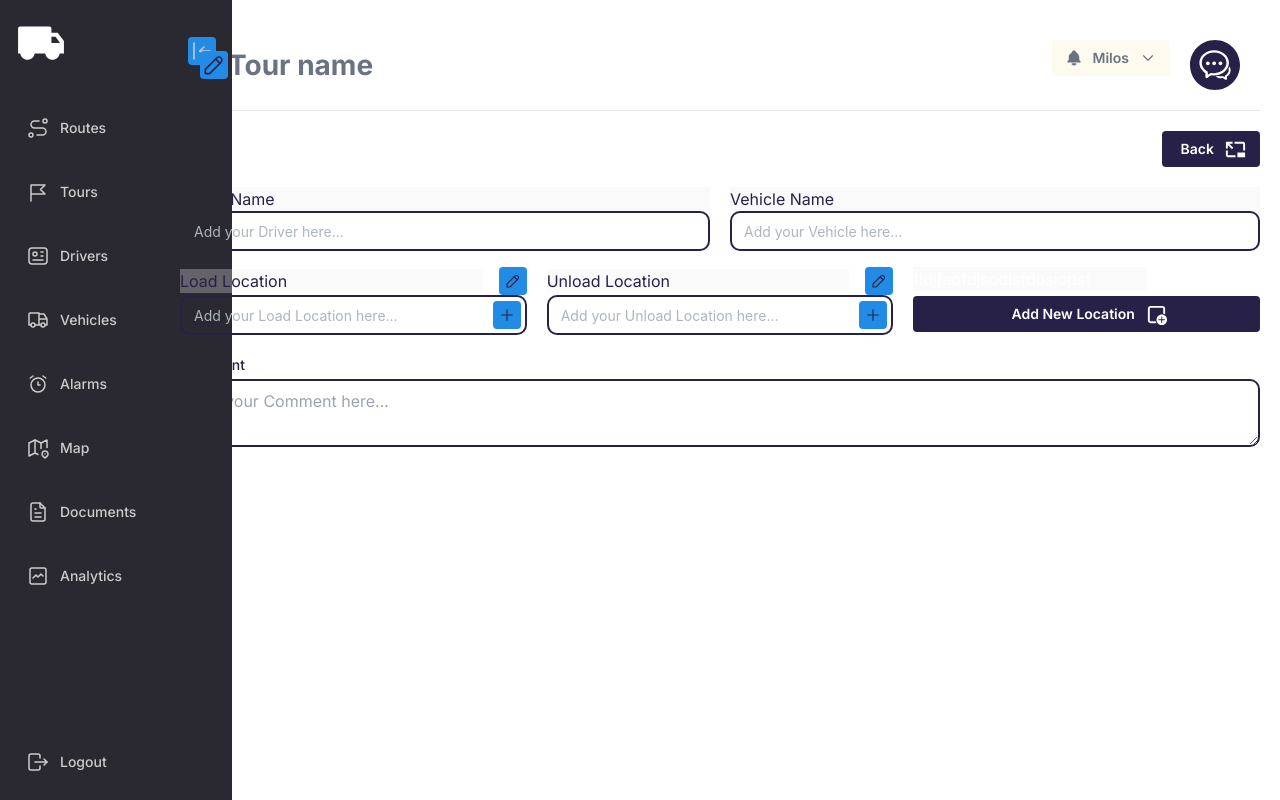
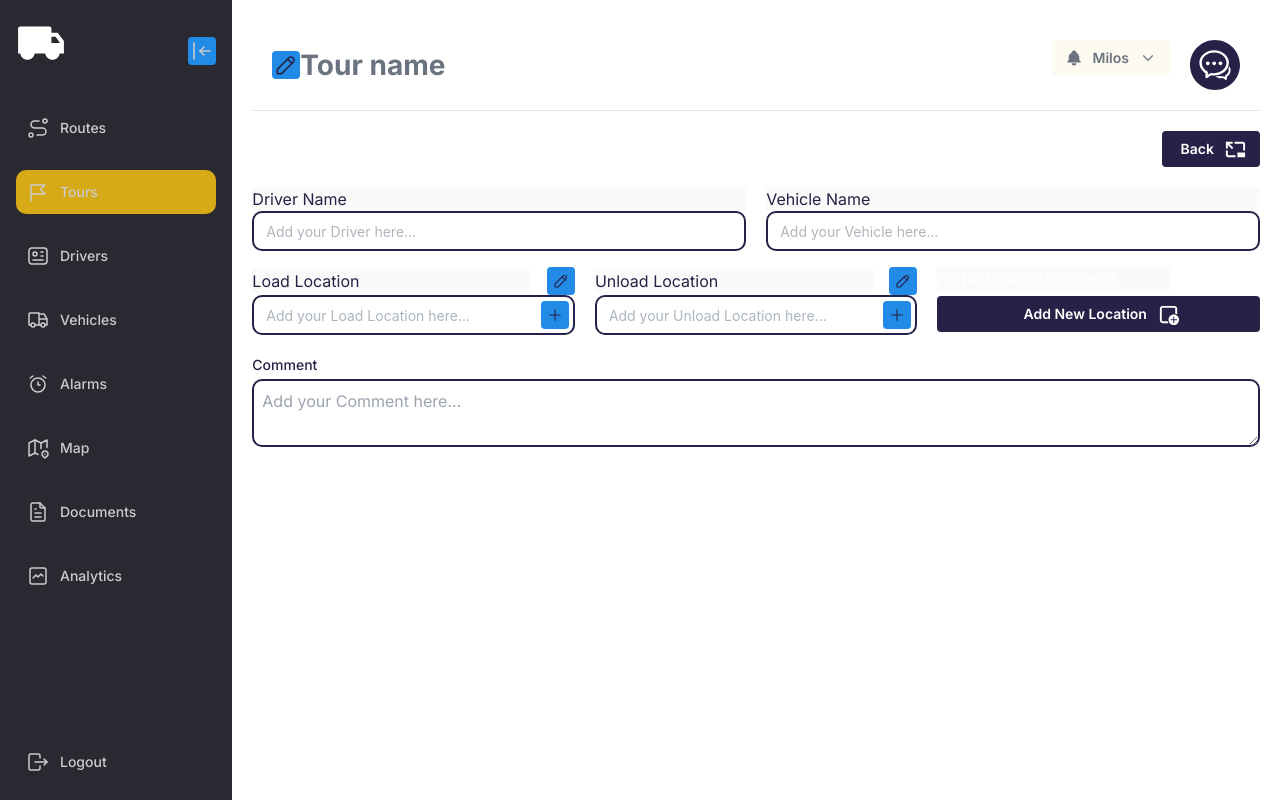
Before and after one commit to milanradosavac123/spedicija, a Next.js app: page /new_tour in a window 1280 px wide. Built offline with nearby package versions, Linux system fonts and the light colour scheme.

Commit message:
fixed navbar staying on top of page when the rest of the stuff scrolls

```diff
--- a/src/app/LayoutPage.tsx
+++ /dev/null
@@ -1,32 +0,0 @@
-"use client";
-
-import { StandardNavBar } from "@/components/StandardNavBar";
-import { usePathname } from "next/navigation";
-import { useState } from "react";
-
-interface LayoutPageProps {
-    children: React.ReactNode
-}
-
-export default function LayoutPage({ children }: LayoutPageProps) {
-
-    function isMobile(): boolean {
-        return navigator.maxTouchPoints > 0 && (navigator.userAgent.includes("Android") || navigator.userAgent.includes("iPhone") || navigator.userAgent.includes("iPad"));
-    }
-
-    const [isNavbarCollapsed, setIsNavBarCollapsed] = useState(isMobile());
-
-    const route = usePathname()
-
-    return (
-        <div className={`grid ${isNavbarCollapsed ? "grid-cols-14" : "grid-cols-8"}`}>
-            <StandardNavBar
-                isNavbarCollapsed={isNavbarCollapsed}
-                onNavbarCollapseToggle={(newValue) => {
-                    setIsNavBarCollapsed(newValue);
-                }}
-            />
-            <div className={`${route === "/new_tour" ? "col-span-7" : "col-span-10"} col-start-2`}>{children}</div>
-        </div>
-    );
-}
--- a/src/app/layout.tsx
+++ b/src/app/layout.tsx
@@ -5,7 +5,7 @@ import "./globals.css";
 import { ColorSchemeScript, MantineProvider } from "@mantine/core";
 import { StandardNavBar } from "@/components/StandardNavBar";
 import React from "react";
-import LayoutPage from "./LayoutPage";
+
 
 const inter = Inter({ subsets: ["latin"] });
 
@@ -27,11 +27,16 @@ export default function RootLayout({
       <head>
         <ColorSchemeScript defaultColorScheme="light" />
       </head>
-      <body className={inter.className}>
+      <body className={`${inter.className}`}>
         <MantineProvider>
-          <LayoutPage>
-            {children}
-          </LayoutPage>
+            <div className="flex flex-col h-screen overflow-hidden">
+              <div className="flex overflow-hidden">
+                <StandardNavBar />
+                <main className="max-h-full flex-1 overflow-y-auto">
+                  {children}
+                </main>
+              </div>
+            </div>
         </MantineProvider>
       </body>
     </html>
--- a/src/app/new_tour/page.tsx
+++ b/src/app/new_tour/page.tsx
@@ -113,6 +113,7 @@ export default function NewTourPage() {
             } as Task)
             setCurrentTaskText("");
             setShouldShowAddNewTaskTextField(false);
+            setTaskUnderEdit("");
         } else {
             setCurrentTaskText("");
             setShouldShowAddNewTaskTextField(false);
--- a/src/components/StandardNavBar.tsx
+++ b/src/components/StandardNavBar.tsx
@@ -32,18 +32,24 @@ const data = [
 ];
 
 interface StandardNavBarProps {
-  className?: string,
-  isNavbarCollapsed: boolean,
-  onNavbarCollapseToggle: (newValue: boolean) => void,
+  className?: string
 }
 
-export function StandardNavBar({ className, isNavbarCollapsed = false, onNavbarCollapseToggle }: StandardNavBarProps) {
+export function StandardNavBar({ className }: StandardNavBarProps) {
 
-  const route = usePathname();
+  function isMobile(): boolean {
+    return navigator.maxTouchPoints > 0 && (navigator.userAgent.includes("Android") || navigator.userAgent.includes("iPhone") || navigator.userAgent.includes("iPad"));
+  }
 
-  const routeText = route.substring(1, route.indexOf("/", 1));
+  const pathname = usePathname();
 
-  const [active, setActive] = useState(`${routeText[0].toUpperCase()}${routeText.substring(1)}`);
+  const route = pathname.substring(1, pathname.indexOf("/", 1));
+
+  const routeText = `${route[0].toUpperCase()}${route.substring(1)}`
+
+  const [active, setActive] = useState(routeText !== "/" ? routeText : "Tours");
+
+  const [isNavbarCollapsed, setIsNavBarCollapsed] = useState(isMobile());
 
   const links = data.map((item) => (
     <Link
@@ -60,7 +66,7 @@ export function StandardNavBar({ className, isNavbarCollapsed = false, onNavbarC
   ));
 
   return (
-    <nav className={`bg-[#2A2830] min-h-[100vh] max-h-[100vh] p-[1rem] min-w-max flex flex-col justify-between fixed ${className ? className : ""}`}>
+    <nav className={`bg-[#2A2830] min-h-[100vh] max-h-[100vh] p-[1rem] min-w-max flex flex-col justify-between sticky ${className ? className : ""}`}>
 
       <div>
         <div className={`flex ${isNavbarCollapsed ? "flex-col" : "flex-row"} items-center justify-between no-underline text-[#CCCCCC]`}>
@@ -70,7 +76,7 @@ export function StandardNavBar({ className, isNavbarCollapsed = false, onNavbarC
             alt="truck"
           />
           <ActionIcon onClick={() => {
-            onNavbarCollapseToggle(!isNavbarCollapsed);
+            setIsNavBarCollapsed(!isNavbarCollapsed);
           }} >
             {isNavbarCollapsed
               ?
```
